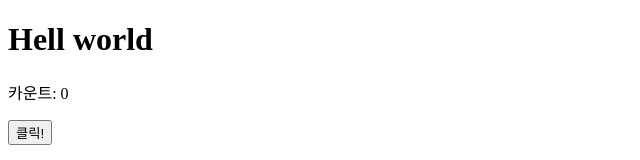
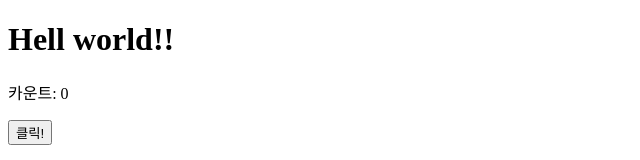
Before and after one commit to hannut91/ci-test, a React (Vite) app: page / in a window 1280 px wide. Shown: the top 160 px of the page, without its empty margins (0-640 px from the left). Built offline with nearby package versions, Linux system fonts and the light colour scheme.

Commit message:
타이틀 변경

```diff
--- a/src/App.jsx
+++ b/src/App.jsx
@@ -9,7 +9,7 @@ export default function App() {
 
   return (
     <>
-      <h1>Hell world</h1>
+      <h1>Hell world!!</h1>
 
       <div>
         <p>카운트: {count}</p>
```
